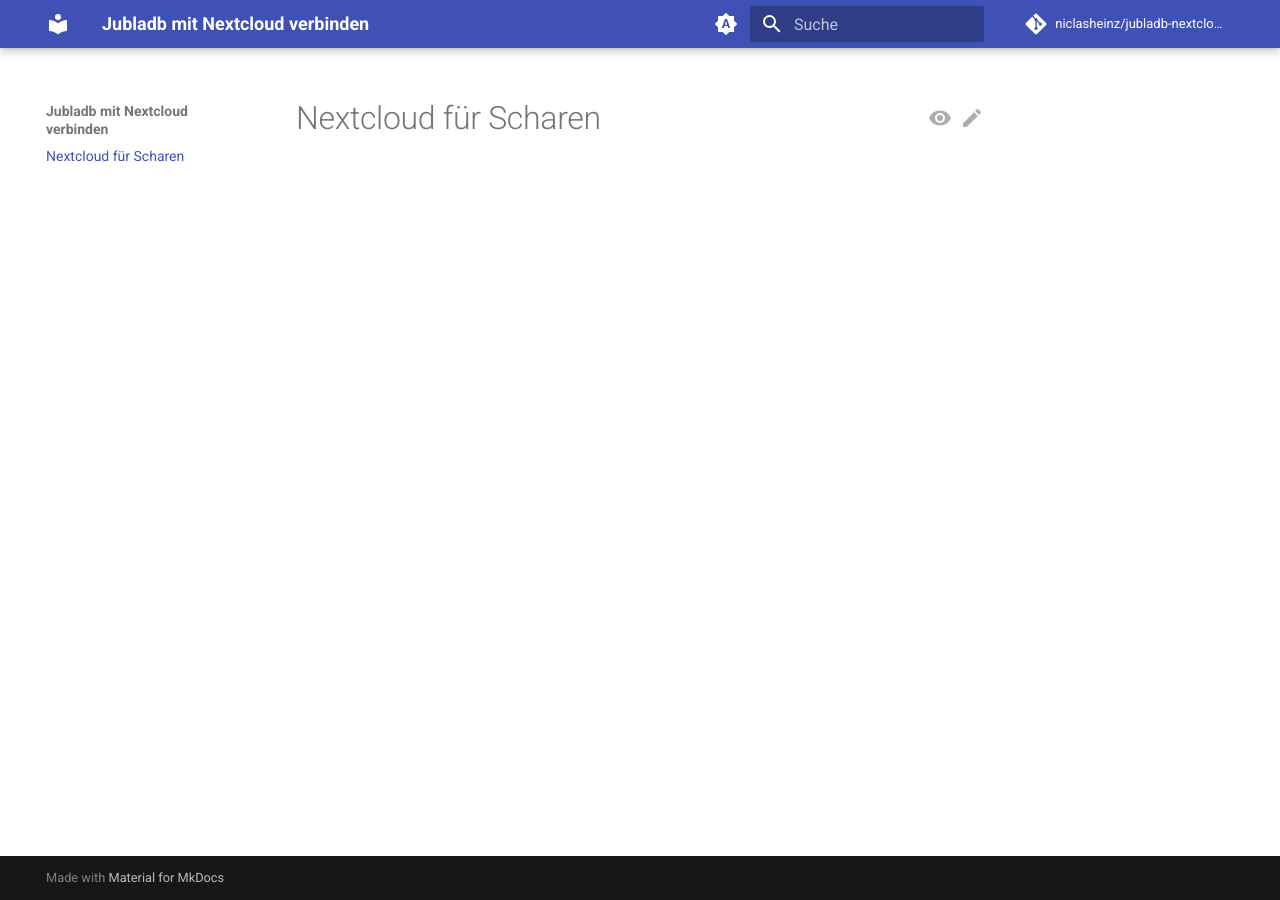
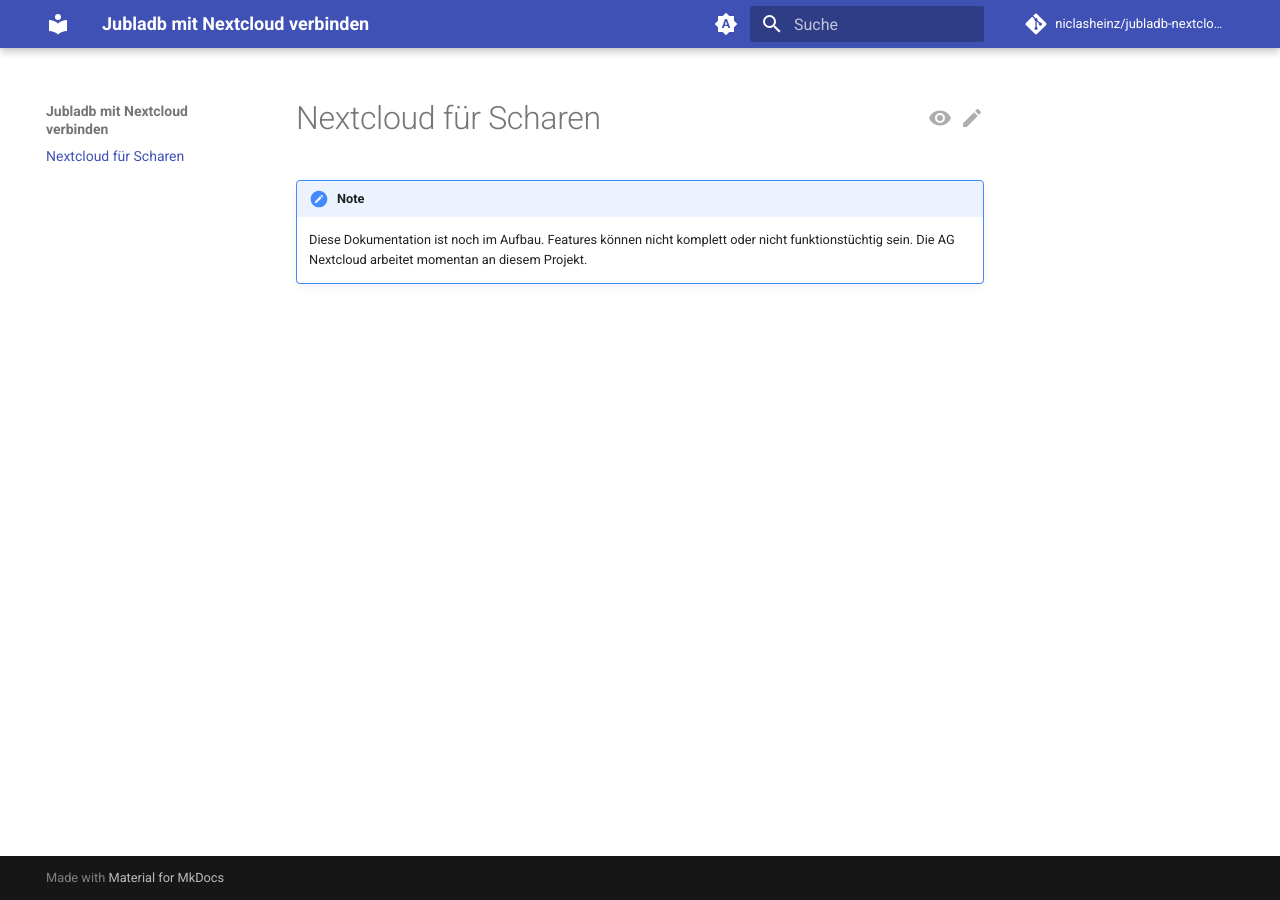
Before and after one commit to niclasheinz/jubladb-nextcloud, an MkDocs documentation site: the page built from docs/index.md, in a window 1280 px wide. Built offline with MkDocs 1.6.1 and Material for MkDocs 9.7.7, drawn with Linux system fonts in a browser that asks for light colours; comment, search, counter and statistics services are not loaded.

Commit message:
docs: add note

```diff
--- a/docs/index.md
+++ b/docs/index.md
@@ -1 +1,5 @@
 # Nextcloud für Scharen
+
+!!! note
+
+    Diese Dokumentation ist noch im Aufbau. Features können nicht komplett oder nicht funktionstüchtig sein. Die AG Nextcloud arbeitet momentan an diesem Projekt.
```
